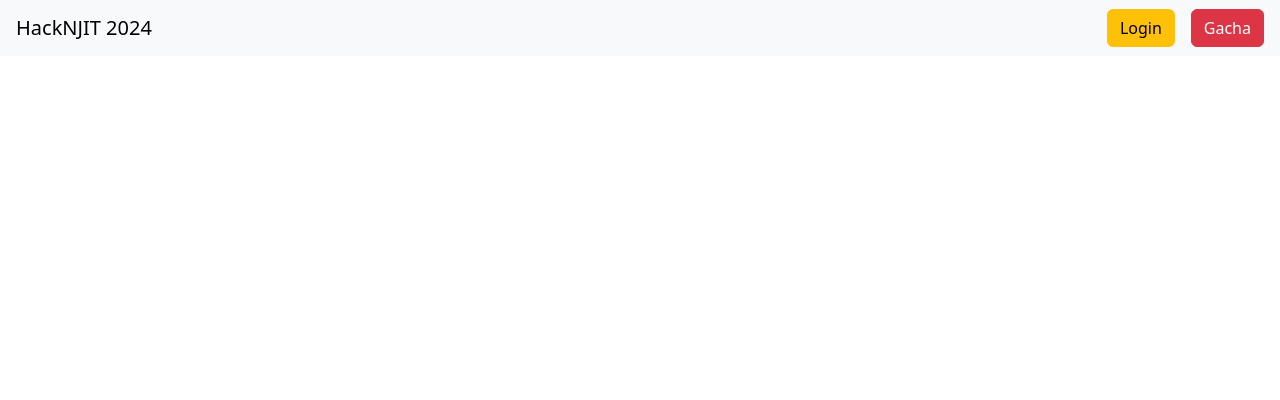
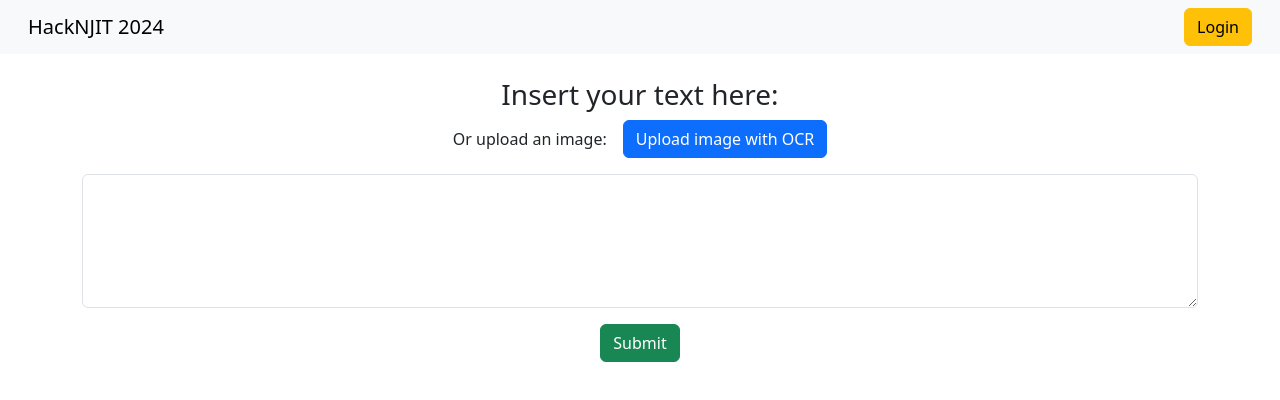
Before and after one commit to srineshselvaraj/hacknjit-2024, a React (Create React App) app in the folder client/: page / in a window 1280 px wide. Shown: the top 400 px of the page. Built offline with nearby package versions, Linux system fonts and the light colour scheme.

Commit message:
Created component for notes input
Added text area for copy pasting text, and a button that supports uploading an image file for OCR scanning.

```diff
--- a/client/src/App.css
+++ b/client/src/App.css
@@ -1,10 +1,13 @@
-#title{
-  display: flexbox;
-  width:100%;
+#header{
+  display:flexbox;
 }
-#login{
-  display: flexbox;
-  width:100%;
+
+.insertText{
+  text-align: center;
+}
+
+#fileInput{
+  display: none;
 }
 /*.App {
   text-align: center;
--- a/client/src/App.js
+++ b/client/src/App.js
@@ -1,25 +1,97 @@
 //import logo from './logo.svg';
 import './App.css';
+import { useState, useRef } from 'react';
 
 function Header(){
   return(
     <nav className="navbar navbar-expand-md navbar-light bg-light">
-        <div id="title" className="d-flex justify-content-start ms-3">
-          <a className="navbar-brand" href="#">HackNJIT 2024</a>
+        <div className="container-fluid">
+          <div id="header" className="d-flex justify-content-between align-items-center w-100 ms-3 me-3">
+            <a className="navbar-brand display-1" href="#">HackNJIT 2024</a>
+            <button id="loginButton" className="btn btn-warning">Login</button>
+          </div>
         </div>
-        <div id="login" className="d-flex justify-content-end me-3">
-          <button id="login-button" className="btn btn-warning">Login</button>
+        {/*
+        <div id="gacha" className="d-flex justify-content-around me-3">
+          <button id="gachaButton" className="btn btn-danger">Gacha</button>
         </div>
-        <div id="gacha" className="d-flex justify-content-end me-3">
-          <button id="gacha-button" className="btn btn-danger">Gacha</button>
+        */}
+    </nav>
+  );
+}
+
+//Function for sending data to backend
+const sendData = async(inputData) => {
+  try{
+    const response = await fetch("http://localhost:5000/data", {
+      method: 'POST',
+      headers: {
+        'Content-Type': 'application/json',
+      },
+      body: JSON.stringify(inputData),
+    });
+    const result = await response.json();
+    console.log(result);
+  } catch(error){
+    console.error(error);
+  }
+}
+
+function TextInput(){
+  const [input, setInput] = useState('');
+  const handleSend = () => {
+    const data = { input };
+    sendData(data);
+  };
+
+  const handleUpload = async(event) => {
+    const file = event.target.files[0];
+    if(!file) return;
+
+    const formData = new FormData();
+    formData.append('file', file);
+
+    try {
+      const response = await fetch('http://localhost:5000/upload', {
+        method: 'POST',
+        body: formData,
+      });
+
+      const result = await response.json();
+      console.log(result);
+    } catch (error) {
+      console.error(error);
+    }
+  }
+  const fileRef = useRef(null);
+  const handleClick = () => {
+    fileRef.current.click();
+  }
+  return(
+    <div className='container'>
+      <div className="mt-4">
+        <h3 className="insertText">Insert your text here:</h3>
+        <div className="d-flex justify-content-center align-items-center mb-3">
+          <p className="insertText mb-0">Or upload an image:</p>
+          <div>
+            <input id='fileInput' type="file" accept='image/*' ref={fileRef} onChange={handleUpload} />
+            <button onClick={handleClick} className="btn btn-primary ms-3">Upload image with OCR</button>
+          </div>
         </div>
-    </nav>
+
+        <textarea id="inputText" value={input} onChange={(e) => setInput(e.target.value)} className="form-control" rows="5"></textarea>
+        <div className="d-flex justify-content-center align-items-center mt-3">
+          <button type="submit" className="btn btn-success" onClick={handleSend}>Submit</button>
+        </div>
+      </div>
+    </div>
   );
 }
 function App() {
   return (
     <div>
       <Header />
+      <TextInput />
     </div>
   );
   /*
```
